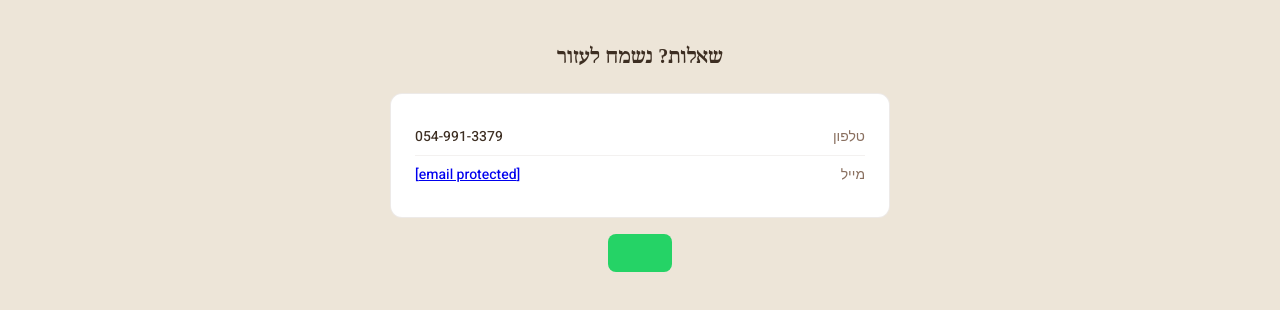
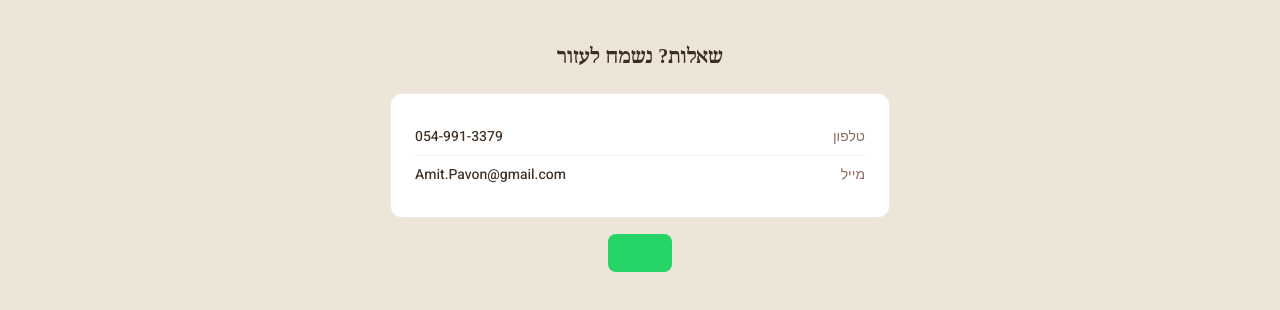
Before and after one commit to amitpavon-debug/merachav-video, a plain HTML site: page index.html in a window 1280 px wide. Shown: the part 2074-2384 px from the top of the page. Drawn offline with Linux system fonts and the light colour scheme.

Commit message:
Update contact email address in index.html

```diff
--- a/index.html
+++ b/index.html
@@ -188,7 +188,7 @@ footer span{color:rgba(255,255,255,0.8);}
     <h3>שאלות? נשמח לעזור</h3>
     <div class="contact-card">
       <div class="contact-row"><span class="contact-label">טלפון</span><span class="contact-val">054-991-3379</span></div>
-      <div class="contact-row"><span class="contact-label">מייל</span><span class="contact-val"><a href="/cdn-cgi/l/email-protection" class="__cf_email__" data-cfemail="76171b1f0258061700191836111b171f1a5815191b">[email&#160;protected]</a></span></div>
+      <div class="contact-row"><span class="contact-label">מייל</span><span class="contact-val"><a href="mailto:Amit.Pavon@gmail.com" style="color:var(--brown-dark);text-decoration:none;">Amit.Pavon@gmail.com</a></span></div>
     </div>
     <a href="https://wa.me/972549913379?text=שלום, אני מעוניין במרחב הטיפול" class="wa-btn" target="_blank">
       <svg width="16" height="16" viewBox="0 0 24 24" fill="currentColor"><path d="M17.472 14.382c-.297-.149-1.758-.867-2.03-.967-.273-.099-.471-.148-.67.15-.197.297-.767.966-.94 1.164-.173.199-.347.223-.644.075-.297-.15-1.255-.463-2.39-1.475-.883-.788-1.48-1.761-1.653-2.059-.173-.297-.018-.458.13-.606.134-.133.298-.347.446-.52.149-.174.198-.298.298-.497.099-.198.05-.371-.025-.52-.075-.149-.669-1.612-.916-2.207-.242-.579-.487-.5-.669-.51-.173-.008-.371-.01-.57-.01-.198 0-.52.074-.792.372-.272.297-1.04 1.016-1.04 2.479 0 1.462 1.065 2.875 1.213 3.074.149.198 2.096 3.2 5.077 4.487.709.306 1.262.489 1.694.625.712.227 1.36.195 1.871.118.571-.085 1.758-.719 2.006-1.413.248-.694.248-1.289.173-1.413-.074-.124-.272-.198-.57-.347m-5.421 7.403h-.004a9.87 9.87 0 01-5.031-1.378l-.361-.214-3.741.982.998-3.648-.235-.374a9.86 9.86 0 01-1.51-5.26c.001-5.45 4.436-9.884 9.888-9.884 2.64 0 5.122 1.03 6.988 2.898a9.825 9.825 0 012.893 6.994c-.003 5.45-4.437 9.884-9.885 9.884m8.413-18.297A11.815 11.815 0 0012.05 0C5.495 0 .16 5.335.157 11.892c0 2.096.547 4.142 1.588 5.945L.057 24l6.305-1.654a11.882 11.882 0 005
```
